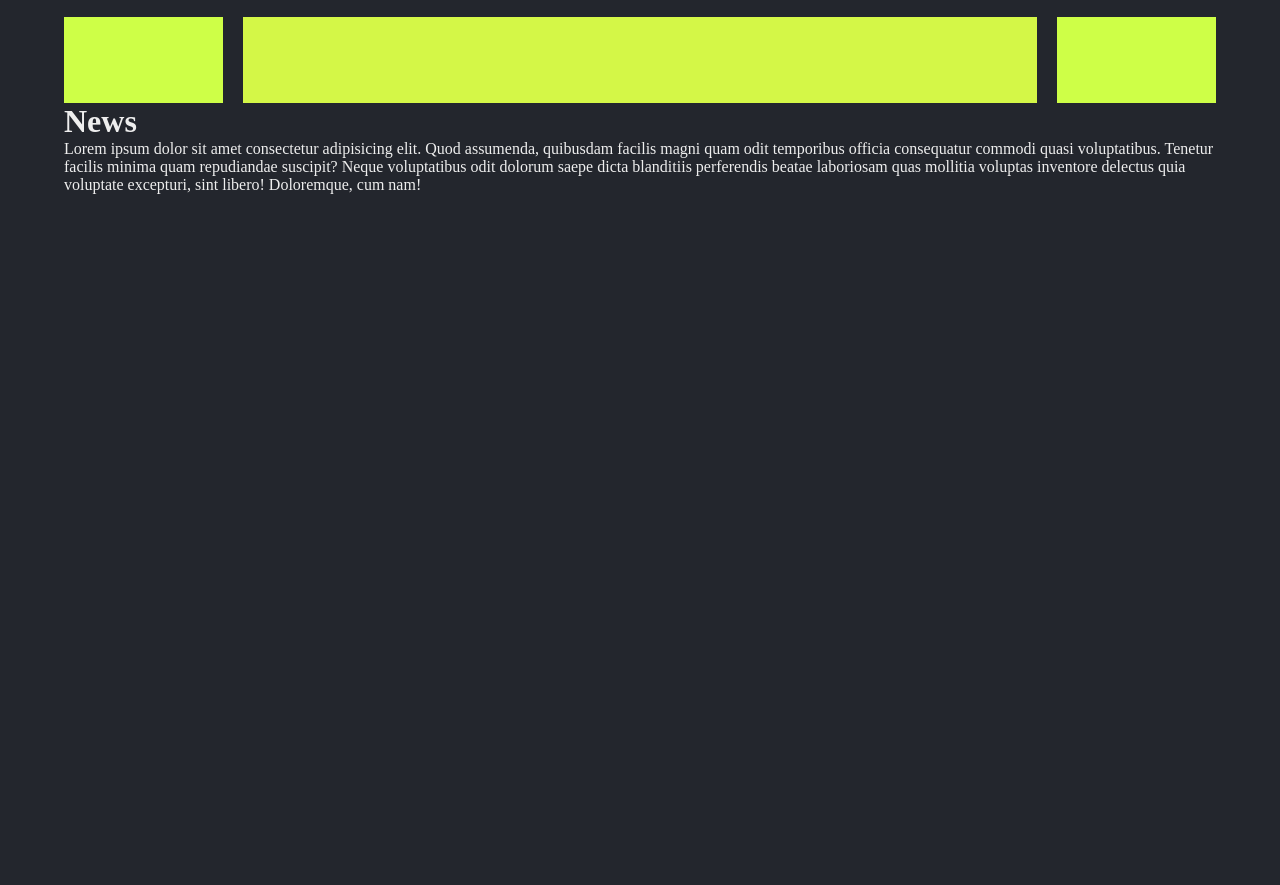
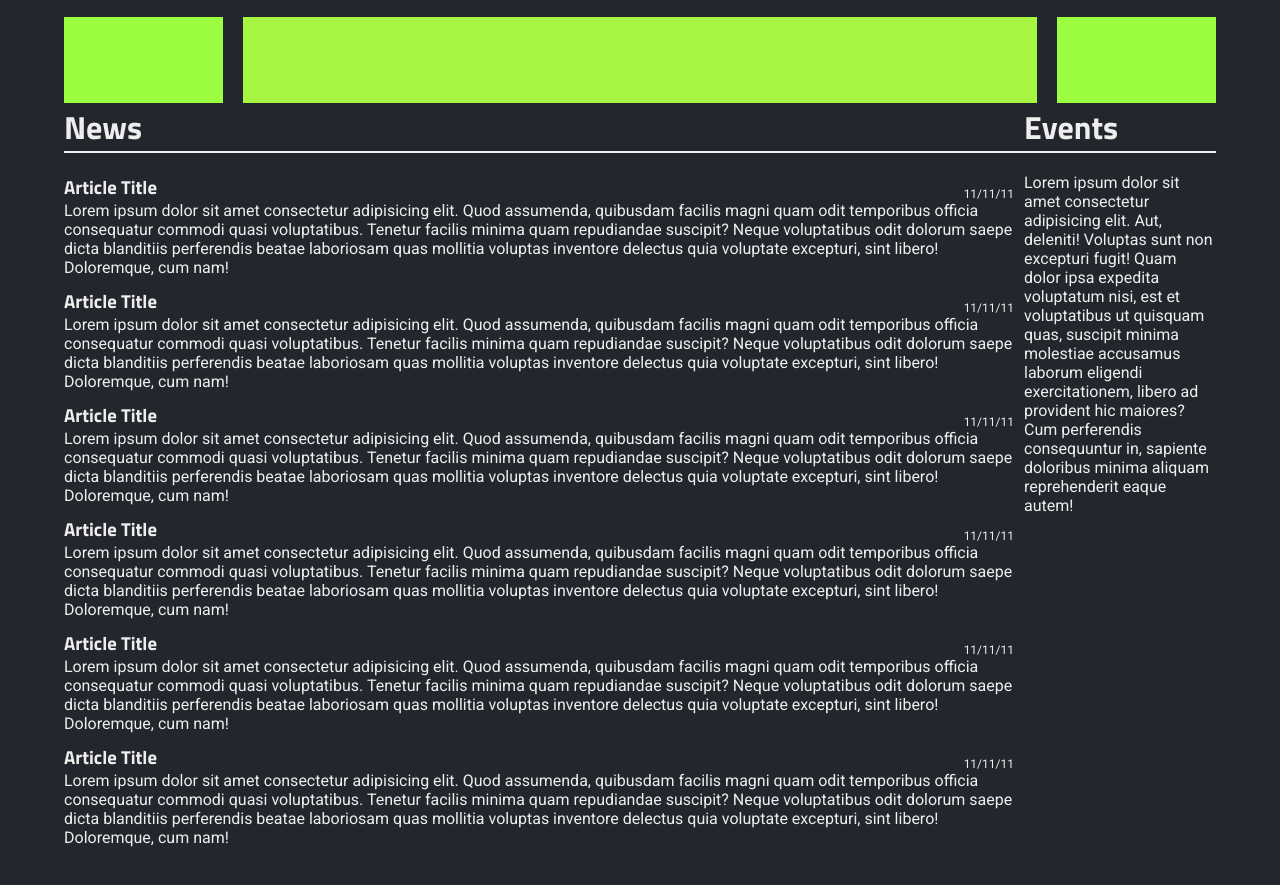
Before and after one commit to gavinquirk/css-grid-animation, a website: page index.html in a window 1280 px wide. Shown: the part 601-1486 px from the top of the page. Before the commit the page ends 859 px from the top, so only its background shows below. Drawn offline with nearby package versions, Linux system fonts and the light colour scheme.

Commit message:
styling changes

```diff
--- a/index.html
+++ b/index.html
@@ -11,7 +11,7 @@
 
     <!-- Google Fonts -->
     <link
-      href="https://fonts.googleapis.com/css?family=Titillium+Web:700"
+      href="https://fonts.googleapis.com/css?family=Roboto|Titillium+Web:700"
       rel="stylesheet"
     />
   </head>
@@ -34,17 +34,126 @@
 
       <!-- NEWSFEED -->
       <div class="Newsfeed">
-        <h1>News</h1>
+        <h1 class="heading heading-primary underline">News</h1>
+
+        <div class="article">
+          <div class="article--heading">
+            <h3 class="heading">Article Title</h3>
+            <span class="article--date">11/11/11</span>
+          </div>
+          <div class="article--content">
+            <p>
+              Lorem ipsum dolor sit amet consectetur adipisicing elit. Quod
+              assumenda, quibusdam facilis magni quam odit temporibus officia
+              consequatur commodi quasi voluptatibus. Tenetur facilis minima
+              quam repudiandae suscipit? Neque voluptatibus odit dolorum saepe
+              dicta blanditiis perferendis beatae laboriosam quas mollitia
+              voluptas inventore delectus quia voluptate excepturi, sint libero!
+              Doloremque, cum nam!
+            </p>
+          </div>
+        </div>
+        <div class="article">
+          <div class="article--heading">
+            <h3 class="heading">Article Title</h3>
+            <span class="article--date">11/11/11</span>
+          </div>
+          <div class="article--content">
+            <p>
+              Lorem ipsum dolor sit amet consectetur adipisicing elit. Quod
+              assumenda, quibusdam facilis magni quam odit temporibus officia
+              consequatur commodi quasi voluptatibus. Tenetur facilis minima
+              quam repudiandae suscipit? Neque voluptatibus odit dolorum saepe
+              dicta blanditiis perferendis beatae laboriosam quas mollitia
+              voluptas inventore delectus quia voluptate excepturi, sint libero!
+              Doloremque, cum nam!
+            </p>
+          </div>
+        </div>
+        <div class="article">
+          <div class="article--heading">
+            <h3 class="heading">Article Title</h3>
+            <span class="article--date">11/11/11</span>
+          </div>
+          <div class="article--content">
+            <p>
+              Lorem ipsum dolor sit amet consectetur adipisicing elit. Quod
+              assumenda, quibusdam facilis magni quam odit temporibus officia
+              consequatur commodi quasi voluptatibus. Tenetur facilis minima
+              quam repudiandae suscipit? Neque voluptatibus odit dolorum saepe
+              dicta blanditiis perferendis beatae laboriosam quas mollitia
+              voluptas inventore delectus quia voluptate excepturi, sint libero!
+              Doloremque, cum nam!
+            </p>
+          </div>
+        </div>
+        <div class="article">
+          <div class="article--heading">
+            <h3 class="heading">Article Title</h3>
+            <span class="article--date">11/11/11</span>
+          </div>
+          <div class="article--content">
+            <p>
+              Lorem ipsum dolor sit amet consectetur adipisicing elit. Quod
+              assumenda, quibusdam facilis magni quam odit temporibus officia
+              consequatur commodi quasi voluptatibus. Tenetur facilis minima
+              quam repudiandae suscipit? Neque voluptatibus odit dolorum saepe
+              dicta blanditiis perferendis beatae laboriosam quas mollitia
+              voluptas inventore delectus quia voluptate excepturi, sint libero!
+              Doloremque, cum nam!
+            </p>
+          </div>
+        </div>
+        <div class="article">
+          <div class="article--heading">
+            <h3 class="heading">Article Title</h3>
+            <span class="article--date">11/11/11</span>
+          </div>
+          <div class="article--content">
+            <p>
+              Lorem ipsum dolor sit amet consectetur adipisicing elit. Quod
+              assumenda, quibusdam facilis magni quam odit temporibus officia
+              consequatur commodi quasi voluptatibus. Tenetur facilis minima
+              quam repudiandae suscipit? Neque voluptatibus odit dolorum saepe
+              dicta blanditiis perferendis beatae laboriosam quas mollitia
+              voluptas inventore delectus quia voluptate excepturi, sint libero!
+              Doloremque, cum nam!
+            </p>
+          </div>
+        </div>
+        <div class="article">
+          <div class="article--heading">
+            <h3 class="heading">Article Title</h3>
+            <span class="article--date">11/11/11</span>
+          </div>
+          <div class="article--content">
+            <p>
+              Lorem ipsum dolor sit amet consectetur adipisicing elit. Quod
+              assumenda, quibusdam facilis magni quam odit temporibus officia
+              consequatur commodi quasi voluptatibus. Tenetur facilis minima
+              quam repudiandae suscipit? Neque voluptatibus odit dolorum saepe
+              dicta blanditiis perferendis beatae laboriosam quas mollitia
+              voluptas inventore delectus quia voluptate excepturi, sint libero!
+              Doloremque, cum nam!
+            </p>
+          </div>
+        </div>
+      </div>
+
+      <!-- SideBar -->
+      <div class="Sidebar">
+        <h1 class="heading heading-primary underline">Events</h1>
         <p>
-          Lorem ipsum dolor sit amet consectetur adipisicing elit. Quod
-          assumenda, quibusdam facilis magni quam odit temporibus officia
-          consequatur commodi quasi voluptatibus. Tenetur facilis minima quam
-          repudiandae suscipit? Neque voluptatibus odit dolorum saepe dicta
-          blanditiis perferendis beatae laboriosam quas mollitia voluptas
-          inventore delectus quia voluptate excepturi, sint libero! Doloremque,
-          cum nam!
+          Lorem ipsum dolor sit amet consectetur adipisicing elit. Aut,
+          deleniti! Voluptas sunt non excepturi fugit! Quam dolor ipsa expedita
+          voluptatum nisi, est et voluptatibus ut quisquam quas, suscipit minima
+          molestiae accusamus laborum eligendi exercitationem, libero ad
+          provident hic maiores? Cum perferendis consequuntur in, sapiente
+          doloribus minima aliquam reprehenderit eaque autem!
         </p>
       </div>
+
+      <!-- END CONTAINER -->
     </div>
 
     <script src="https://code.jquery.com/jquery-3.4.0.min.js"></script>
--- a/sass/_animations.scss
+++ b/sass/_animations.scss
@@ -4,7 +4,7 @@
   }
 
   25% {
-    background-color: hsl(76, 100%, 64%);
+    background-color: hsl(91, 98%, 62%);
   }
 
   50% {
@@ -47,27 +47,24 @@
   }
 }
 
-@keyframes fontAnimation {
-  0% {
-    font-size: 50px;
-    // color: red;
-  }
+// @keyframes fontAnimation {
+//   0% {
+//     font-size: 50px;
+//   }
 
-  25% {
-    font-size: 50px;
-    // color: purple;
-  }
+//   25% {
+//     font-size: 50px;
+//   }
 
-  50% {
-    font-size: 100px;
-    // color: green;
-  }
+//   50% {
+//     font-size: 100px;
+//   }
 
-  75% {
-    font-size: 50px;
-  }
+//   75% {
+//     font-size: 50px;
+//   }
 
-  100% {
-    font-size: 50px;
-  }
-}
+//   100% {
+//     font-size: 50px;
+//   }
+// }
--- a/sass/_base.scss
+++ b/sass/_base.scss
@@ -11,4 +11,6 @@
 body {
   background-color: #23262d;
   color: var(--font-light);
+
+  font-family: 'Roboto', sans-serif;
 }
--- a/sass/_components.scss
+++ b/sass/_components.scss
@@ -1,12 +1,15 @@
+.Lander {
+  margin-bottom: 50px;
+  height: 100%;
+}
+
 .Lander .grid {
-  &.grid {
-    display: grid;
-    grid-template-columns: 1fr 1fr 1fr;
-    grid-template-rows: 1fr 1fr 1fr;
-    height: 80vh;
-    gap: 20px;
-    animation: resize 10000ms ease infinite both;
-  }
+  display: grid;
+  grid-template-columns: 1fr 1fr 1fr;
+  grid-template-rows: 1fr 1fr 1fr;
+  height: 100%;
+  gap: 20px;
+  animation: resize 10000ms ease infinite both;
 }
 
 .box {
@@ -31,3 +34,27 @@
     --delay: 2000ms;
   }
 }
+
+// Newsfeed
+.Newsfeed {
+  // background-color: red;
+  & .article {
+    margin-bottom: 10px;
+
+    &--heading {
+      display: flex;
+      justify-content: space-between;
+      align-items: flex-end;
+    }
+
+    &--date {
+      font-size: 12px;
+      margin-right: 10px;
+    }
+  }
+}
+
+// Sidebar
+.Sidebar {
+  // background-color: purple;
+}
--- a/sass/_layout.scss
+++ b/sass/_layout.scss
@@ -3,8 +3,9 @@
 
   // GRID TEMPLATE
   display: grid;
-  grid-template-rows: repeat(2, auto);
+  grid-template-rows: 80vh auto;
   grid-template-columns: repeat(12, 1fr);
+  // grid-gap: 40px;
 }
 
 .Lander {
@@ -14,5 +15,10 @@
 
 .Newsfeed {
   grid-row: 2;
-  grid-column: 1 / -1;
+  grid-column: 1 / 11;
 }
+
+.Sidebar {
+  grid-row: 2;
+  grid-column: 11 / 13;
+}
--- a/sass/_typography.scss
+++ b/sass/_typography.scss
@@ -3,6 +3,15 @@
   font-family: 'Titillium Web', sans-serif;
 }
 
+.heading {
+  font-family: 'Titillium Web', sans-serif;
+}
+
 .heading-primary {
-  font-size: 30px;
+  // font-size: 30px;
+  margin-bottom: 20px;
 }
+
+.underline {
+  border-bottom: 2px solid var(--font-light);
+}
```
Also changed, not shown: css/style.css.
